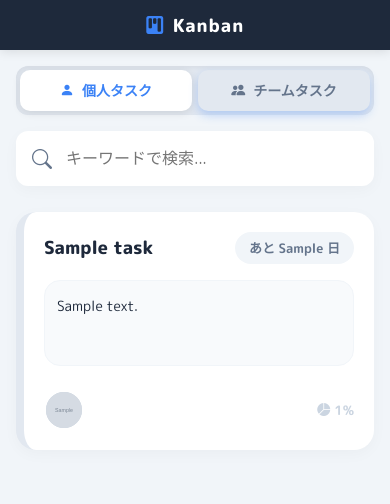
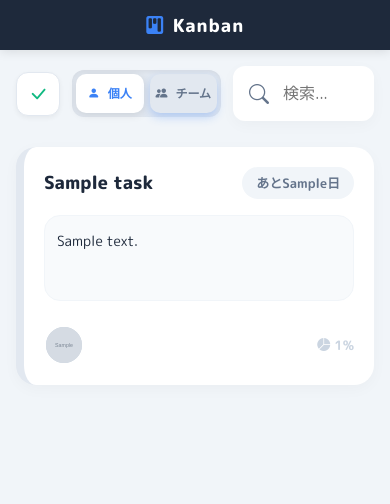
Before and after one commit to HJ-jyo/practice-webapp, a Django app: template tasks/templates/tasks/board.html in a window 390 px wide. Shown: the top 504 px of the page. Run offline with Django 3.2, Linux system fonts and the light colour scheme; the template is opened without the code that fills it: most values are stand-ins (such as "Sample title", 1, 10 or a date in 2020); grey boxes marked "Sample" are stand-in pictures.

Commit message:
修正：スマホ画面の修正

```diff
--- a/tasks/templates/tasks/board.html
+++ b/tasks/templates/tasks/board.html
@@ -23,7 +23,23 @@
         display: flex; align-items: center; gap: 24px;
     }
 
-    /* === 切り替えスイッチ (修正: 隙間を追加) === */
+    /* === ★追加: スマホ用「完了済み」ボタン === */
+    .btn-mobile-done {
+        display: none; /* PCでは隠す */
+        width: 42px; height: 42px;
+        background: white; border: 1px solid #e2e8f0;
+        border-radius: 12px;
+        color: #10b981; /* 緑色 */
+        align-items: center; justify-content: center;
+        text-decoration: none; font-size: 20px;
+        box-shadow: 0 2px 5px rgba(0,0,0,0.05);
+        flex-shrink: 0; transition: 0.2s;
+    }
+    .btn-mobile-done:hover, .btn-mobile-done.active {
+        background: #10b981; color: white; border-color: #10b981;
+    }
+
+    /* === 切り替えスイッチ === */
     .view-selector {
         display: flex;
         background: #e2e8f0;
@@ -31,13 +47,12 @@
         padding: 4px;
         box-shadow: inset 0 2px 4px rgba(0,0,0,0.05);
         flex-shrink: 0;
-        /* ★ここに隙間を追加しました */
         gap: 6px;
     }
 
     .selector-btn {
         padding: 10px 24px;
-        border-radius: 10px; /* 角丸を少し調整 */
+        border-radius: 10px;
         border: none;
         background: transparent;
         color: var(--text-sub);
@@ -137,10 +152,21 @@
 
     /* スマホ対応 */
     @media (max-width: 768px) {
-        .board-header { flex-direction: column; align-items: stretch; padding: 16px; gap: 16px; }
-        .view-selector { margin-bottom: 0; }
-        .selector-btn { flex: 1; justify-content: center; padding: 10px 0; font-size: 14px; }
-        .search-form { max-width: 100%; }
+        .board-header {
+            flex-direction: row; /* 横並びに戻す */
+            flex-wrap: wrap; /* 折り返し許可 */
+            align-items: center; padding: 16px; gap: 12px;
+        }
+
+        /* ★追加: スマホ用の完了ボタンを表示 */
+        .btn-mobile-done { display: flex; }
+
+        .view-selector { margin-bottom: 0; order: 2; flex: 1; } /* 順序調整 */
+        .selector-btn { flex: 1; justify-content: center; padding: 10px 0; font-size: 12px; }
+
+        /* 検索フォームは改行して下に */
+        .search-form { max-width: 100%; width: 100%; order: 3; }
+
         .task-scroll-area { padding: 10px 16px 100px; }
         .c-task-row { padding: 20px; min-height: auto; }
         .task-title { font-size: 18px; }
@@ -151,24 +177,30 @@
 <div class="p-board-container">
 
     <div class="board-header">
+        <a href="{% url 'done_tasks' %}" class="btn-mobile-done {% if view_type == 'done' %}active{% endif %}" title="完了済み一覧">
+            <i class="bi bi-check-lg"></i>
+        </a>
+
         <div class="view-selector">
             <button class="selector-btn active" onclick="setMode('personal', this)">
-                <i class="bi bi-person-fill"></i> 個人タスク
+                <i class="bi bi-person-fill"></i> 個人
             </button>
             <button class="selector-btn" onclick="setMode('team', this)">
-                <i class="bi bi-people-fill"></i> チームタスク
+                <i class="bi bi-people-fill"></i> チーム
             </button>
         </div>
+
         <form method="get" class="search-form">
             <i class="bi bi-search"></i>
-            <input type="text" name="q" value="{{ query|default:'' }}" placeholder="キーワードで検索...">
+            <input type="text" name="q" value="{{ query|default:'' }}" placeholder="検索...">
         </form>
     </div>
 
     <div class="task-scroll-area">
         {% if view_type == 'done' %}
-            <div style="margin-bottom: 20px; font-weight:800; color:var(--text-sub); font-size:18px;">
-                <i class="bi bi-check-circle-fill"></i> 完了済みタスク一覧
+            <div style="margin-bottom: 20px; font-weight:800; color:var(--text-sub); font-size:16px; display:flex; align-items:center; gap:8px;">
+                <a href="{% url 'board' %}" style="text-decoration:none; color:var(--accent-color); background:white; width:32px; height:32px; border-radius:8px; display:flex; align-items:center; justify-content:center; box-shadow:0 2px 5px rgba(0,0,0,0.05);"><i class="bi bi-arrow-left"></i></a>
+                <span>完了済みタスク一覧</span>
             </div>
         {% endif %}
 
@@ -181,8 +213,8 @@
                 <div class="task-title">{{ task.title }}</div>
                 {% if task.due_date %}
                 <div class="due-badge {% if task.remaining_days <= 1 %}due-alert{% endif %}">
-                    {% if task.remaining_days < 0 %}<i class="bi bi-exclamation-circle-fill"></i> 期限切れ
-                    {% else %}あと {{ task.remaining_days }} 日{% endif %}
+                    {% if task.remaining_days < 0 %}<i class="bi bi-exclamation-circle-fill"></i>
+                    {% else %}あと{{ task.remaining_days }}日{% endif %}
                 </div>
                 {% endif %}
             </div>
@@ -208,8 +240,7 @@
         {% empty %}
             <div style="text-align:center; padding:80px 20px; color:var(--text-sub);">
                 <i class="bi bi-clipboard-x" style="font-size:64px; opacity:0.3; margin-bottom:24px; display:block;"></i>
-                <p style="font-size:18px; font-weight:700;">表示するタスクはありません</p>
-                <p style="font-size:14px;">右下のボタンから新しいタスクを作成してみましょう</p>
+                <p style="font-size:18px; font-weight:700;">タスクはありません</p>
             </div>
         {% endfor %}
     </div>
```
